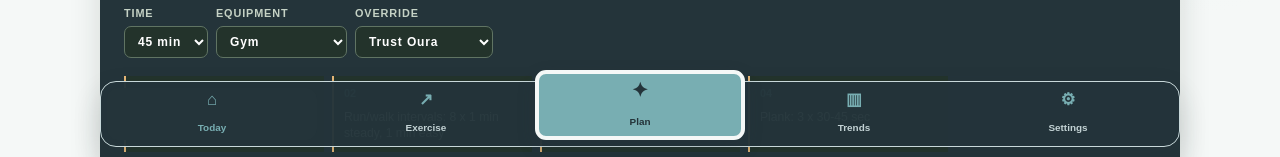
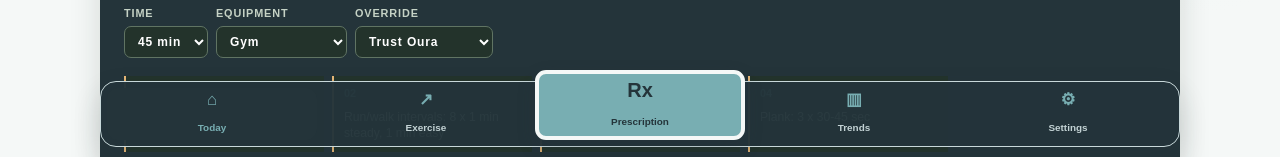
Before and after one commit to brettmay11-ai/75hard, a Next.js app: page / in a window 1280 px wide. Shown: the part 643-800 px from the top of the page. Built offline with nearby package versions, Linux system fonts and the light colour scheme.

Commit message:
Label prescription navigation

```diff
--- a/app/globals.css
+++ b/app/globals.css
@@ -133,7 +133,7 @@ h3 { margin-top: 5px; font-size: 1.35rem; letter-spacing: -.04em; }
 .bottom-nav button::before { display: block; color: var(--green); font-size: 1.05rem; line-height: 1; }
 .bottom-nav button:nth-child(1)::before { content: "⌂"; }
 .bottom-nav button:nth-child(2)::before { content: "↗"; }
-.bottom-nav button:nth-child(3)::before { content: "✦"; }
+.bottom-nav button:nth-child(3)::before { content: "Rx"; font-size: .92rem; font-weight: 900; }
 .bottom-nav button:nth-child(4)::before { content: "▥"; }
 .bottom-nav button:nth-child(5)::before { content: "⚙"; }
 .bottom-nav button:nth-child(3) { min-height: 64px; margin-top: -18px; border: 4px solid var(--paper); background: var(--green); color: var(--ink); box-shadow: 0 8px 18px rgb(36 52 58 / .22); }
--- a/app/page.tsx
+++ b/app/page.tsx
@@ -12,7 +12,7 @@ type Prescription = { mode: string; title: string; reason: string; moves: string
 
 const STORAGE_KEY = "personal-wellness-journal";
 const HABITS = [{ id: "morning", label: "Morning routine", detail: "Start without the scroll" }, { id: "outside", label: "Time outside", detail: "A little daylight counts" }, { id: "movement", label: "Move your body", detail: "Walk, train, stretch" }, { id: "winddown", label: "Evening wind-down", detail: "Make room for rest" }];
-const tabs: { id: Tab; label: string }[] = [{ id: "today", label: "Today" }, { id: "exercise", label: "Exercise" }, { id: "prescription", label: "Plan" }, { id: "trends", label: "Trends" }, { id: "settings", label: "Settings" }];
+const tabs: { id: Tab; label: string }[] = [{ id: "today", label: "Today" }, { id: "exercise", label: "Exercise" }, { id: "prescription", label: "Prescription" }, { id: "trends", label: "Trends" }, { id: "settings", label: "Settings" }];
 
 function dateKey(date = new Date()) { return date.toISOString().slice(0, 10); }
 function createEntry(date: string): Entry { return { date, habits: Object.fromEntries(HABITS.map((habit) => [habit.id, false])), water: 0, movement: 0, workoutType: "none", note: "" }; }
```
